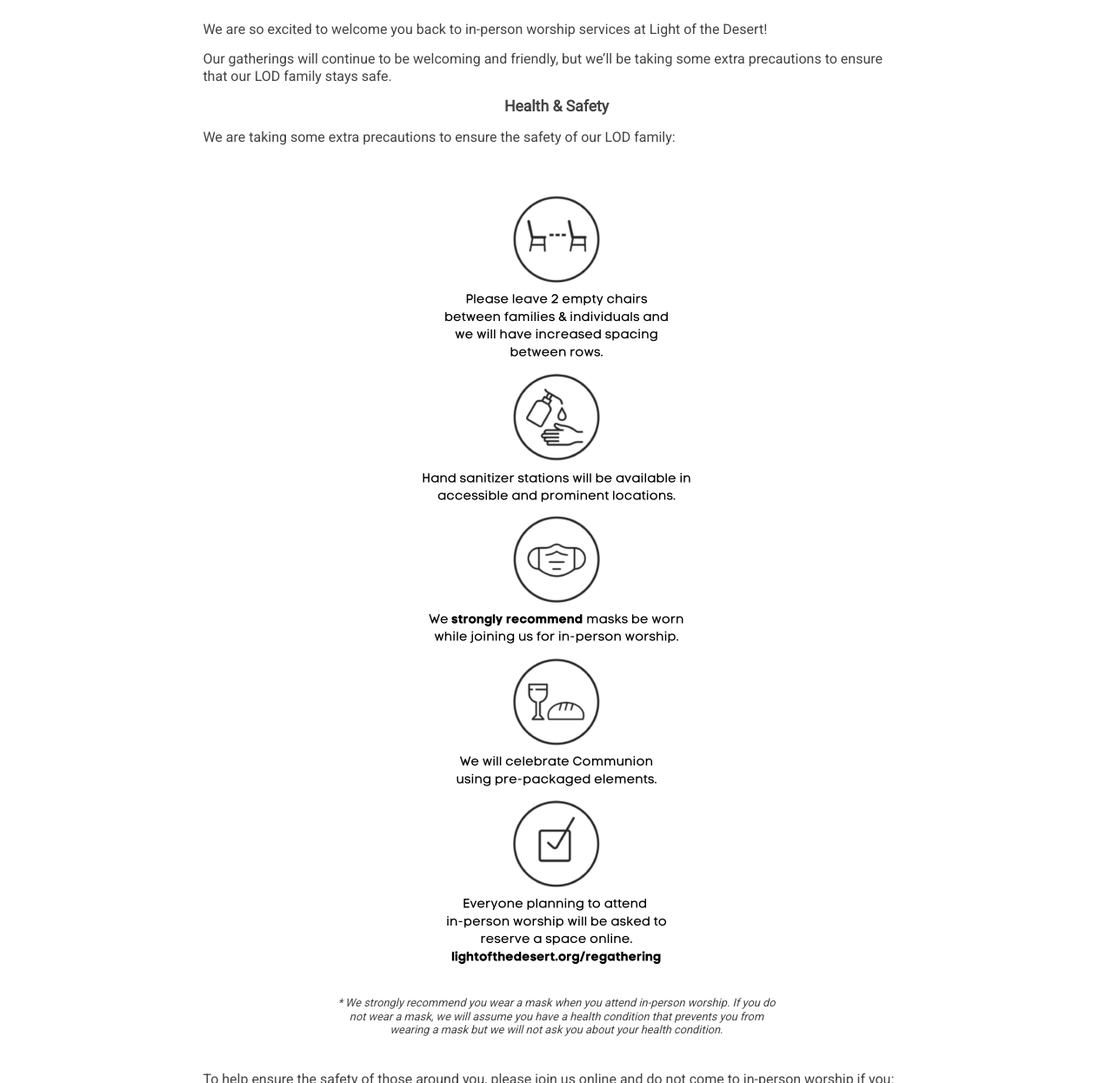
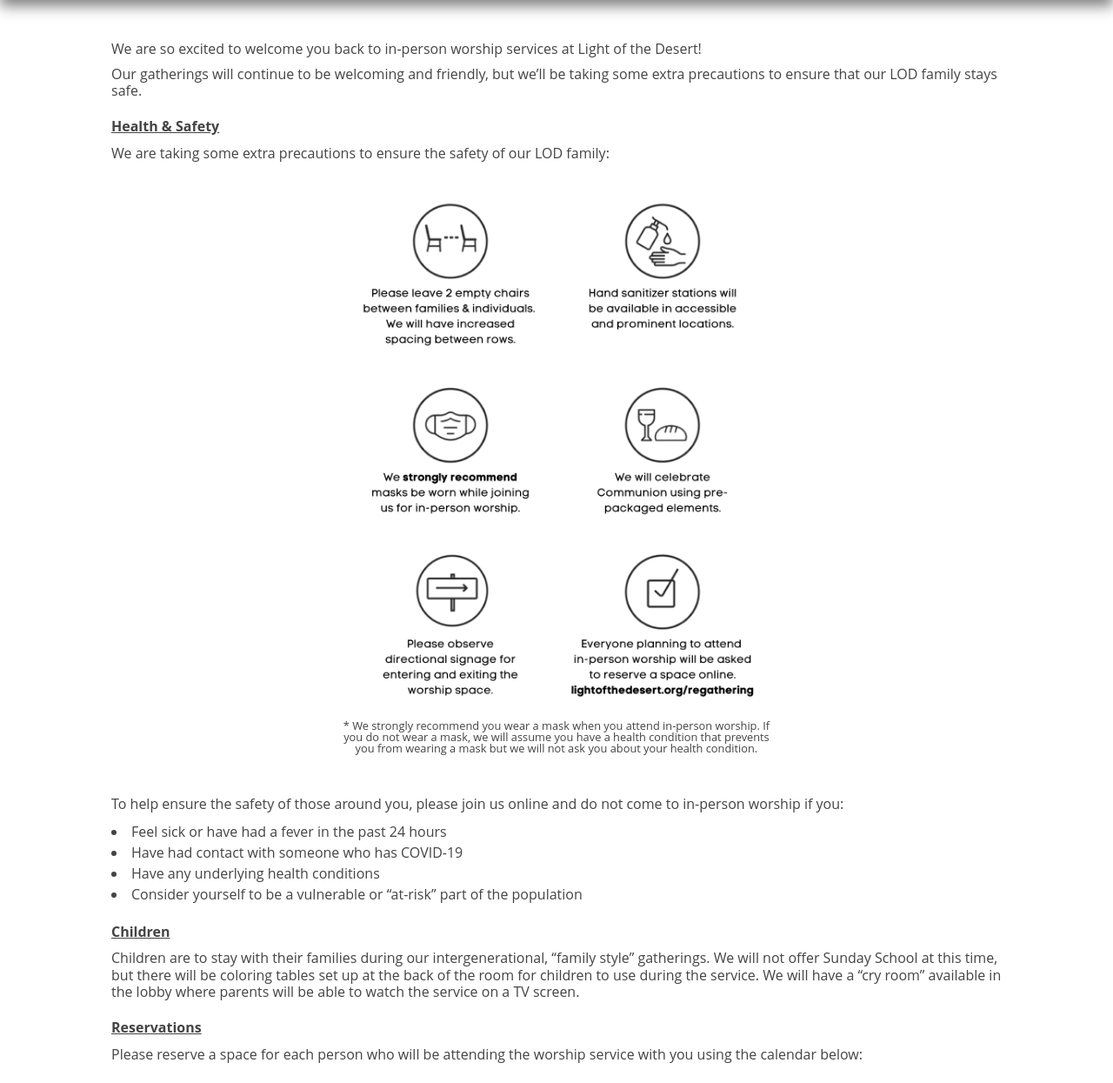
Before and after one commit to cdbrauer/LOD-Website, a PHP site: page /about/regathering/index.html in a window 1280 px wide. Shown: the part 278-1523 px from the top of the page at 87% size. Run offline with PHP 8.4, Linux system fonts and the light colour scheme.

Commit message:
Added a sub-page (regathering), tweaked fonts in css

```diff
--- a/css/style1.css
+++ b/css/style1.css
@@ -10,17 +10,17 @@
     --color-accent-dark-text: #fff;
 
     --main-bg-img: url("../img/banners/Building_Tower_3s.jpg");
-    --main-bg-shadow: 0 12px 20px rgba(0,0,0,0.5);
+    --main-bg-shadow: 0 8px 15px rgba(0,0,0,0.5);
 
     --button-border: 4px;
     --button-shadow: 6px 6px 10px rgba(0,0,0,0.5);
     --corners: 2px;
 
-    --base-font: 40px;
+    --base-font: 24px;
     --arrow-font: 90px;
     --navbar-img: 80px;
-    --navbar-font: 60px;
-    --navbar-margin: 20px;
+    --navbar-font: 40px;
+    --navbar-margin: 10px;
 
     --grid-gap: 1em;
     --grid-padding: 0.8em;
@@ -39,7 +39,6 @@ html{
     background-color: var(--color-bg);
     overflow-x: hidden;
     scroll-behavior: smooth;
-    font-weight: bolder;
 }
 
 body{
@@ -51,12 +50,13 @@ body{
 
 /* Typograpy */
 h1{
-    font-size: calc(2.0 * var(--base-font));
+    font-size: calc(3.0 * var(--base-font));
     font-family: 'Oswald', serif;
     font-weight: bold;
     letter-spacing: 4px;
     line-height: 120%;
     text-transform: uppercase;
+    padding: calc(2.5*var(--base-font)) 0;
 }
 
 .subtitle{
@@ -73,7 +73,8 @@ h2{
     font-weight: bold;
     letter-spacing: 4px;
     line-height: 120%;
-    padding-bottom: calc(0.5 * var(--base-font));
+    text-transform: uppercase;
+    padding: calc(2*var(--base-font)) 0;
 }
 
 h3{
@@ -82,14 +83,14 @@ h3{
     font-weight: bold;
     letter-spacing: 2px;
     line-height: 120%;
-    padding-bottom: calc(0.5 * var(--base-font));
+    padding: calc(1*var(--base-font)) 0;
 }
 
 h4{
     font-size: calc(1.2 * var(--base-font));
     line-height: 120%;
     font-weight: bold;
-    padding-bottom: calc(0.5 * var(--base-font));
+    padding: calc(0.8*var(--base-font)) 0;
 }
 
 h5{
@@ -97,7 +98,7 @@ h5{
     font-size: calc(1 * var(--base-font));
     line-height: 150%;
     text-decoration: underline;
-    padding-bottom: calc(0.5 * var(--base-font));
+    padding: calc(0.6*var(--base-font)) 0;
 }
 
 h6{
@@ -105,7 +106,7 @@ h6{
     font-size: calc(1 * var(--base-font));
     line-height: 150%;
     font-weight: bolder;
-    padding-bottom: calc(0.5 * var(--base-font));
+    padding: calc(0.6*var(--base-font)) 0;
 }
 
 a{
@@ -118,7 +119,22 @@ p{
     text-align: left;
     font-size: calc(1 * var(--base-font));
     line-height: 120%;
-    padding-bottom: calc(0.5 * var(--base-font));
+    padding-bottom: calc(0.6 * var(--base-font));
+}
+
+ul{
+    text-align: left;
+    font-size: calc(1 * var(--base-font));
+    line-height: 150%;
+    list-style-type: disc;
+    list-style-position: inside;
+    padding-bottom: calc(0.6 * var(--base-font));
+}
+
+.fine-print{
+    font-size: calc(0.6 * var(--base-font));
+    padding-top: calc(0.5 * var(--base-font));
+    padding-bottom: calc(1.0 * var(--base-font));
 }
 
 .center-align{
@@ -148,7 +164,7 @@ nav img, footer img{
 
 nav .icon-spacer{
     display: inline-block;
-    width: calc(1.0 * var(--base-font));
+    width: calc(1.5 * var(--base-font));
 }
 
 nav .nav-link{
@@ -222,8 +238,11 @@ section{
     width: 100%;
 }
 
-.fullscreen{
+.fullscreen {
     height: 100vh;
+}
+
+.parallax{
     background-attachment: fixed;
     background-position: center;
     background-repeat: no-repeat;
@@ -255,6 +274,7 @@ footer{
 footer .social-icon{
     display: inline-block;
     padding: 0 calc(0.5 * var(--base-font)) calc(2 * var(--navbar-margin)) calc(0.5 * var(--base-font));
+    font-size: var(--navbar-font);
 }
 
 footer div{
@@ -298,6 +318,7 @@ footer div{
 .grid-cell-third{grid-column: span 4; display: inline-block;}
 .grid-cell-twothirds{grid-column: span 8; display: inline-block;}
 .grid-cell-quarter{grid-column: span 3; display: inline-block;}
+.grid-cell-sixth{grid-column: span 2; display: inline-block;}
 
 .lcr{ /* Left-center-right */
     display: grid;
@@ -331,7 +352,7 @@ img{
     text-transform: uppercase;
     box-shadow: var(--button-shadow);
     border-radius: var(--corners);
-    font-size: calc(0.8 * var(--base-font));
+    font-size: calc(1.0 * var(--base-font));
 }
 
 .float-button {
@@ -344,7 +365,7 @@ img{
     text-transform: uppercase;
     box-shadow: var(--button-shadow);
     border-radius: var(--corners);
-    font-size: calc(0.8 * var(--base-font));
+    font-size: calc(1.0 * var(--base-font));
 }
 
 .button > i{
@@ -369,11 +390,6 @@ img{
 
 .card p, .card h4, .card h5{
     padding-left: var(--grid-padding);
-}
-
-.fine-print{
-    font-size: calc(0.6 * var(--base-font));
-    padding-bottom: var(--navbar-margin);
 }
 
 /* Colors */
@@ -404,7 +420,7 @@ img{
 /* Desktop */
 @media only screen and (min-width: 1000px) {
     :root{
-        --base-font: 20px;
+        --base-font: 16px;
         --arrow-font: 45px;
         --navbar-img: 75px;
         --navbar-font: 18px;
@@ -418,7 +434,7 @@ img{
     .grid-cell-twothirds-desktop{grid-column: span 8; display: inline-block;}
     .grid-cell-quarter-desktop{grid-column: span 3; display: inline-block;}
 
-    h1{font-size: calc(4 * var(--base-font));}
+    h1{font-size: calc(5 * var(--base-font));}
 
     nav {
         width: calc(100vw - 2 * var(--navbar-margin) - 20px);
--- a/regathering/index.html
+++ b/regathering/index.html
@@ -1,144 +1,99 @@
 <!DOCTYPE html>
 <html lang="en">
-
 <head>
-    <meta charset="utf-8">
+    <meta charset="UTF-8">
+    <title>Regathering Info - Light of the Desert Lutheran Church</title>
     <meta content="" name="description">
     <meta content="" name="keywords">
-    <title>Regathering Info - Light of the Desert Lutheran Church</title>
-    <!--[if IE]>
-    <script src="http://html5shim.googlecode.com/svn/trunk/html5.js"></script>
-    <![endif]-->
-    <link href="../css/reset.min.css" rel="stylesheet" type="text/css">
-    <link href="../css/style4.css" rel="stylesheet" type="text/css">
-    <link href="../css/form.css" rel="stylesheet" type="text/css">
-    <link rel="stylesheet" href="../font-awesome-4.7.0/css/font-awesome.min.css">
-
-    <link href="https://fonts.googleapis.com/css?family=Oswald:700|Poppins:500|Roboto" rel="stylesheet">
     <link href="../img/Light_of_the_Desert_Favicon.ico" rel="shortcut icon" type="image/x-icon">
 
-    <script src="../js/jquery-3.1.1.min.js"></script>
-    <script src="../js/get-browser.min.js"></script>
-    <script src="../js/mail.min.js"></script>
-    <script src="../js/main-v2.js"></script>
+    <link href="../css/reset.css" rel="stylesheet" type="text/css">
+    <link href="../css/style1.css" rel="stylesheet" type="text/css">
+    <link href="../css/form.css" rel="stylesheet" type="text/css">
+
+    <link href="../fontawesome-free-5.13.1-web/css/all.css" rel="stylesheet">
+    <link href="https://fonts.googleapis.com/css?family=Oswald:700|Poppins:500|Roboto" rel="stylesheet">
 </head>
-
 <body>
-    <header>
-        <div id="mainMenu">
-            <div class="navbarSpacer">&nbsp;</div>
-            <div class="menuColumn">
-                <div class="section">
-                    <a href="../index.html#mission"><h1>Who We Are</h1></a>
-                    <ul>
-                        <li><a href="../index.html#mission">Our Mission</a></li>
-                        <li><a href="../index.html#mission2">Organizations</a></li>
-                        <li><a href="../index.html#mission3">Leadership</a></li>
-                    </ul>
+<div id="body-content">
+    <nav id="navbar" class="lcr bg-transparent accent-dark-text">
+        <div class="vertical-center">
+            <div class="vc-spacer">&nbsp;</div>
+            <div>
+                <a href="../index.html#home" title="Home"><img alt="LOD Logo" src="../img/Light_of_the_Desert_15_W75T.png"/></a>
             </div>
-                <div class="section">
-                    <a href="../index.html#sundays"><h1>Services</h1></a>
-                    <ul>
-                        <li><a href="../index.html#sundays">Service Times</a></li>
-                        <!--li><a href="../index.html#sundays">What to Expect</a></li>
-                        <li><a href="../index.html#sundays">Childrens Church</a></li>
-                        <li><a href="../index.html#sundays">Adult Education</a></li-->
-                        <li><a href="../index.html#sundays2">Location</a></li>
-                    </ul>
+            <div class="vc-spacer">&nbsp;</div>
+            <div class="vc-spacer">&nbsp;</div>
         </div>
+        <div>&nbsp;</div>
+        <div class="vertical-center">
+            <div class="vc-spacer">&nbsp;</div>
+            <div>
+                <a class="nav-link hide-on-mobile" href="../about/index.html">About</a>
+                <div class="icon-spacer hide-on-mobile">&nbsp;</div>
+                <a class="nav-link hide-on-mobile" href="../visit/index.html">Visit</a>
+                <div class="icon-spacer hide-on-mobile">&nbsp;</div>
+                <a class="nav-link hide-on-mobile" href="../stream/index.html">Stream</a>
+                <div class="icon-spacer hide-on-mobile">&nbsp;</div>
+                <a class="nav-link hide-on-mobile" href="../connect/index.html">Connect</a>
+                <div class="icon-spacer hide-on-mobile">&nbsp;</div>
+                <a class="nav-link hide-on-mobile" href="../serve/index.html">Serve</a>
+                <div class="icon-spacer hide-on-mobile">&nbsp;</div>
+                <a class="nav-link hide-on-mobile" href="../give/index.html">Give</a>
+                <div class="icon-spacer hide-on-mobile">&nbsp;</div>
+                <a class="nav-icon" href="https://www.youtube.com/channel/UCtulWXDIu4LtzFI-QgIIKnA" title="YouTube" target="_blank"><i class="fab fa-youtube accent-dark-text"></i></a>
+                <div class="icon-spacer">&nbsp;</div>
+                <a class="nav-icon" href="https://www.facebook.com/lightofthedesertlutheran/" title="Facebook" target="_blank"><i class="fab fa-facebook-f accent-dark-text"></i></a>
+                <div class="icon-spacer">&nbsp;</div>
+                <a class="nav-icon hide-on-desktop" href="javascript:openMenu();"><i class="fas fa-bars accent-color" id="menu-open"></i></a>
+                <a class="nav-icon hide-on-desktop" href="javascript:closeMenu();"><i class="fas fa-times accent-color" id="menu-close"></i></a>
+                <div class="icon-spacer hide-on-desktop">&nbsp;</div>
             </div>
-            <div class="menuColumn">
-                <div class="section">
-                    <a href="../index.html#stream"><h1>Watch Online</h1></a>
-                    <ul>
-                        <li><a href="../index.html#stream">Streamed Services</a></li>
-                        <li><a href="../index.html#stream">Latest Message</a></li>
-                        <li><a href="../index.html#stream">Daily Devotion</a></li>
-                    </ul>
+            <div class="vc-spacer">&nbsp;</div>
+            <div class="vc-spacer">&nbsp;</div>
         </div>
-                <div class="section">
-                    <a href="../index.html#connect"><h1>Connect</h1></a>
-                    <ul>
-                        <li><a href="../index.html#connect">Connection Card</a></li>
-                        <li><a href="../index.html#connect2">Event Calendar</a></li>
-                        <li><a href="../index.html#connect3">News Flash</a></li>
-                    </ul>
+    </nav>
+    <div id="main-menu" class="hide-on-desktop">
+        <div class="nav-spacer">&nbsp;</div>
+        <div class="grid">
+            <div class="grid-cell-full">
+                <a href="../index.html">Home</a>
             </div>
+            <div class="grid-cell-half">
+                <a href="../about/index.html">About</a>
+                <a href="../visit/index.html">Visit</a>
+                <a href="../stream/index.html">Stream</a>
             </div>
-            <div class="menuColumn">
-                <div class="section">
-                    <a href="../index.html#adults"><h1>Adults</h1></a>
-                    <ul>
-                        <li><a href="../index.html#adults">Adult Education</a></li>
-                        <li><a href="../index.html#adults">Men</a></li>
-                        <li><a href="../index.html#adults">Women</a></li>
-                    </ul>
-                </div>
-                <div class="section">
-                    <a href="../index.html#newgen"><h1>New Generation Ministry</h1></a>
-                    <ul>
-                        <li><a href="../index.html#newgen">Middle School</a></li>
-                        <li><a href="../index.html#newgen">High School</a></li>
-                        <li><a href="../index.html#newgen">Young Adults</a></li>
-                    </ul>
-                </div>
-            </div>
-            <div class="menuColumn">
-                <div class="section">
-                    <a href="../index.html#give"><h1>Give</h1></a>
-                    <ul>
-                        <li><a href="../index.html#give">Give Online</a></li>
-                    </ul>
-                </div>
-                <div class="section">
-                    <a href="../index.html#serve"><h1>Serve</h1></a>
-                    <ul>
-                        <li><a href="../index.html#serve">In Our Church</a></li>
-                        <li><a href="../index.html#serve">In Our Community</a></li>
-                        <li><a href="../index.html#serve">In Our World</a></li>
-                    </ul>
+            <div class="grid-cell-half">
+                <a href="../connect/index.html">Connect</a>
+                <a href="../serve/index.html">Serve</a>
+                <a href="../give/index.html">Give</a>
             </div>
         </div>
     </div>
-        <nav id="navbar">
-            <a href="../index.html#home"><img alt="LOD Logo" src="../img/Light_of_the_Desert_15_W75T.png"/></a>
-            <ul>
-                <li class="navPageLink"><a href="../index.html#mission">Who We Are</a></li>
-                <li class="navPageLink"><a href="../index.html#sundays">Services</a></li>
-                <li class="navPageLink"><a href="../index.html#stream">Watch Online</a></li>
-                <li class="navPageLink"><a href="../index.html#connect">Connect</a></li>
-                <li class="navPageLink"><a href="../index.html#connect2">Calendar</a></li>
-                <li class="navPageLink"><a href="../index.html#give">Give</a></li>
-                <li>
-                    <a href="https://www.youtube.com/channel/UCtulWXDIu4LtzFI-QgIIKnA" target="_blank"><i class="fa fa-youtube-play" title="YouTube"></i></a>
-                    <a href="https://www.facebook.com/lightofthedesertlutheran/" target="_blank"><i class="fa fa-facebook-f" title="Facebook"></i></a>
-                    <a href="javascript:openMenu();"><i class="fa fa-bars accentColor1" id="menuOpen" title="Menu"></i></a>
-                    <a href="javascript:closeMenu();"><i class="fa fa-times accentColor1" id="menuClose" title="Close Menu"></i></a>
-                </li>
-            </ul>
-        </nav>
-    </header>
-
-    <a href="javascript:showLightbox(null);">
-        <div id="lightboxBack">&nbsp;</div>
-    </a>
-
-    <div id="bodyContent" class="page">
-        <div class="section">
-            <div class="sundaysBanner parallax">
-                <div class="navbarSpacer">&nbsp;</div>
-                <h1>Regathering Info</h1>
-            </div>
-            <div class="twothirdSection">
+    <section id="top" class="parallax shadow2 bg-sundays">
+        <div class="nav-spacer">&nbsp;</div>
+        <h1 class="accent-dark-text">Regathering Info</h1>
+    </section>
+    <div class="spacerX3">&nbsp;</div>
+    <section class="grid">
+        <div class="grid-cell-full">
             <p>We are so excited to welcome you back to in-person worship services at Light of the Desert!</p>
             <p>Our gatherings will continue to be welcoming and friendly, but we’ll be taking some extra precautions to ensure that our LOD family stays safe. </p>
 
-                <h4>Health & Safety</h4>
+            <h5>Health & Safety</h5>
             <p>We are taking some extra precautions to ensure the safety of our LOD family:</p>
+        </div>
 
-                <img class="imgTileVertical" src="Precautions_Mobile.png">
+        <div class="grid-cell-quarter hide-on-mobile">&nbsp;</div>
+        <div class="grid-cell-full grid-cell-half-desktop">
+            <img src="Precautions_Desktop.png">
+            <blockquote class="fine-print">* We strongly recommend you wear a mask when you attend in-person worship. If you do not wear a mask, we will assume you have a health condition that prevents you from wearing a mask but we will not ask you about your health condition.</blockquote>
+        </div>
+        <div class="grid-cell-quarter hide-on-mobile">&nbsp;</div>
 
-                <blockquote class="smallNote">* We strongly recommend you wear a mask when you attend in-person worship. If you do not wear a mask, we will assume you have a health condition that prevents you from wearing a mask but we will not ask you about your health condition.</blockquote>
+        <div class="grid-cell-full">
+
             <div class="smallSpacer">&nbsp;</div>
 
             <p>To help ensure the safety of those around you, please join us online and do not come to in-person worship if you:</p>
@@ -149,34 +104,38 @@
                 <li>Consider yourself to be a vulnerable or “at-risk” part of the population</li>
             </ul>
 
-                <h4>Children</h4>
+            <h5>Children</h5>
             <p>Children are to stay with their families during our intergenerational, “family style” gatherings. We will not offer Sunday School at this time, but there will be coloring tables set up at the back of the room for children to use during the service. We will have a “cry room” available in the lobby where parents will be able to watch the service on a TV screen.</p>
 
             <h5>Reservations</h5>
-                <p>Please reserve a space for each person who will be attending the worship service with you below:</p>
+            <p>Please reserve a space for each person who will be attending the worship service with you using the calendar below:</p>
         </div>
 
-            <div class="imgTileVertical"><iframe  src="https://www.eventbrite.com/calendar-widget?eid=121254672991" frameborder="0" height="518" width="195" marginheight="0" marginwidth="0" scrolling="no" allowtransparency="true"></iframe></div>
+        <div class="lcr grid-cell-full">
+            <div>&nbsp;</div>
+            <div><iframe  src="https://www.eventbrite.com/calendar-widget?eid=121254672991" frameborder="0" height="518" width="195" marginheight="0" marginwidth="0" scrolling="no" allowtransparency="true"></iframe></div>
+            <div>&nbsp;</div>
+        </div>
 
-            <!--            <div class="nSection">-->
-            <!--                <img class="imgTile2" src="Precautions_Mobile_1.png">-->
-            <!--                <img class="imgTile2" src="Precautions_Mobile_2.png">-->
-            <!--                <img class="imgTile2" src="Precautions_Mobile_3.png">-->
-            <!--                <img class="imgTile2" src="Precautions_Mobile_4.png">-->
-            <!--                <img class="imgTile2" src="Precautions_Mobile_5.png">-->
-            <!--            </div>-->
+        <hr/>
+    </section>
+</div>
+<footer>
+    <div class="spacer hide-on-mobile">&nbsp;</div>
+    <img class="hide-on-mobile" alt="LOD Logo" src="../img/Light_of_the_Desert_15_G75T.png" /><br/>
+    <div class="spacer hide-on-mobile">&nbsp;</div>
+    <a class="social-icon" href="https://www.youtube.com/channel/UCtulWXDIu4LtzFI-QgIIKnA" title="YouTube" target="_blank"><i class="fab fa-youtube"></i></a>
+    <a class="social-icon" href="https://www.facebook.com/lightofthedesertlutheran/" title="Facebook" target="_blank"><i class="fab fa-facebook-f"></i></a>
+    <div class="hide-on-mobile">
+        <div class="lcr">
+            <div>© 2020 Light of the Desert Lutheran Church | Member LCMC</div>
+            <div>&nbsp;</div>
+            <div>33175 N Cave Creek Road | Cave Creek, AZ | 85331 | 480-488-2716</div>
         </div>
     </div>
-
-    <footer id="fixedFooter" class="accentColor2tb">
-        <img alt="LOD Logo" src="../img/Light_of_the_Desert_15_G75T.png" />
-        <br/>
-        <div id="footerIcons">
-            <a href="https://www.youtube.com/channel/UCtulWXDIu4LtzFI-QgIIKnA" target="_blank"><i class="fa fa-youtube-play"></i></a>
-            <a href="https://www.facebook.com/lightofthedesertlutheran/" target="_blank"><i class="fa fa-facebook-f"></i></a>
-        </div>
-        <div id="leftFooter">© 2020 Light of the Desert Lutheran Church | Member LCMC</div>
-        <div id="rightFooter">33175 N Cave Creek Road | Cave Creek, AZ | 85331 | 480-488-2716</div>
 </footer>
 </body>
+<script src="../js/jquery-3.1.1.min.js"></script>
+<script src="../js/main.js"></script>
+<script src="../js/mail.min.js"></script>
 </html>
```
Also changed, not shown: index.html (+9 -12 lines), regathering/Precautions_Desktop.png (added). Lines whose indentation alone changed are shown as unchanged.
